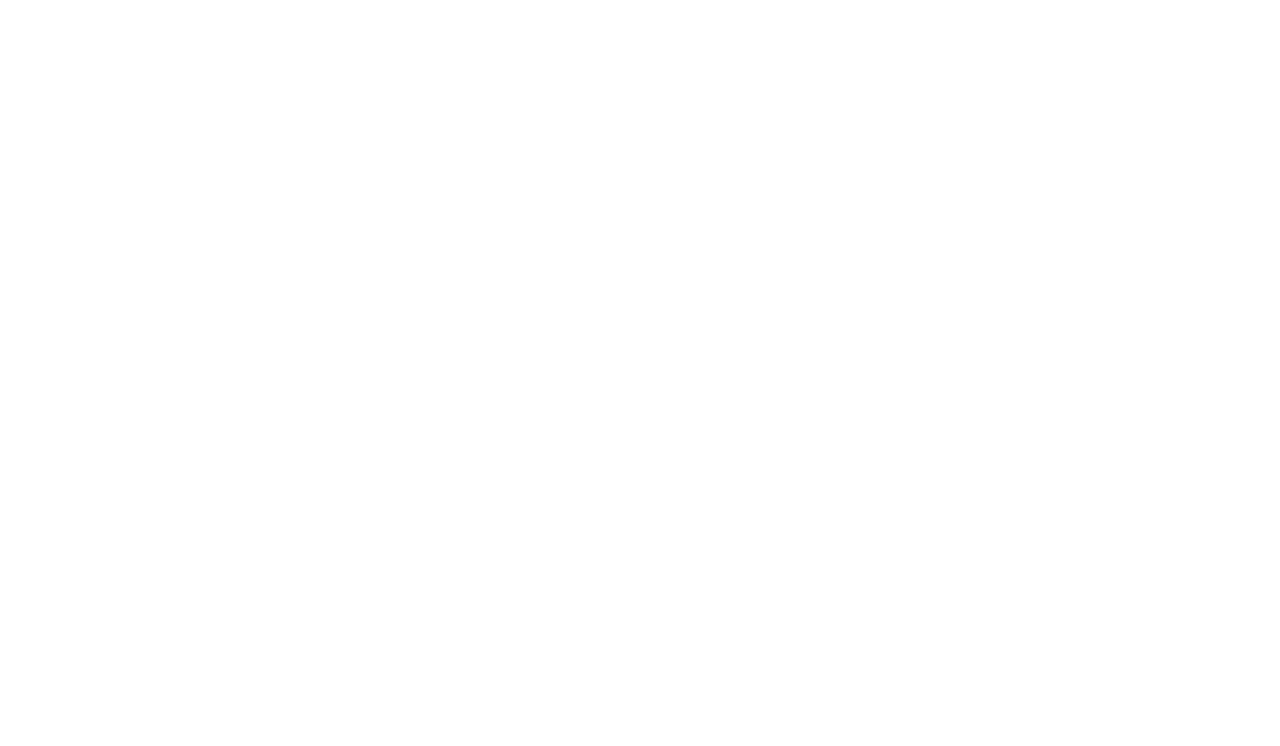
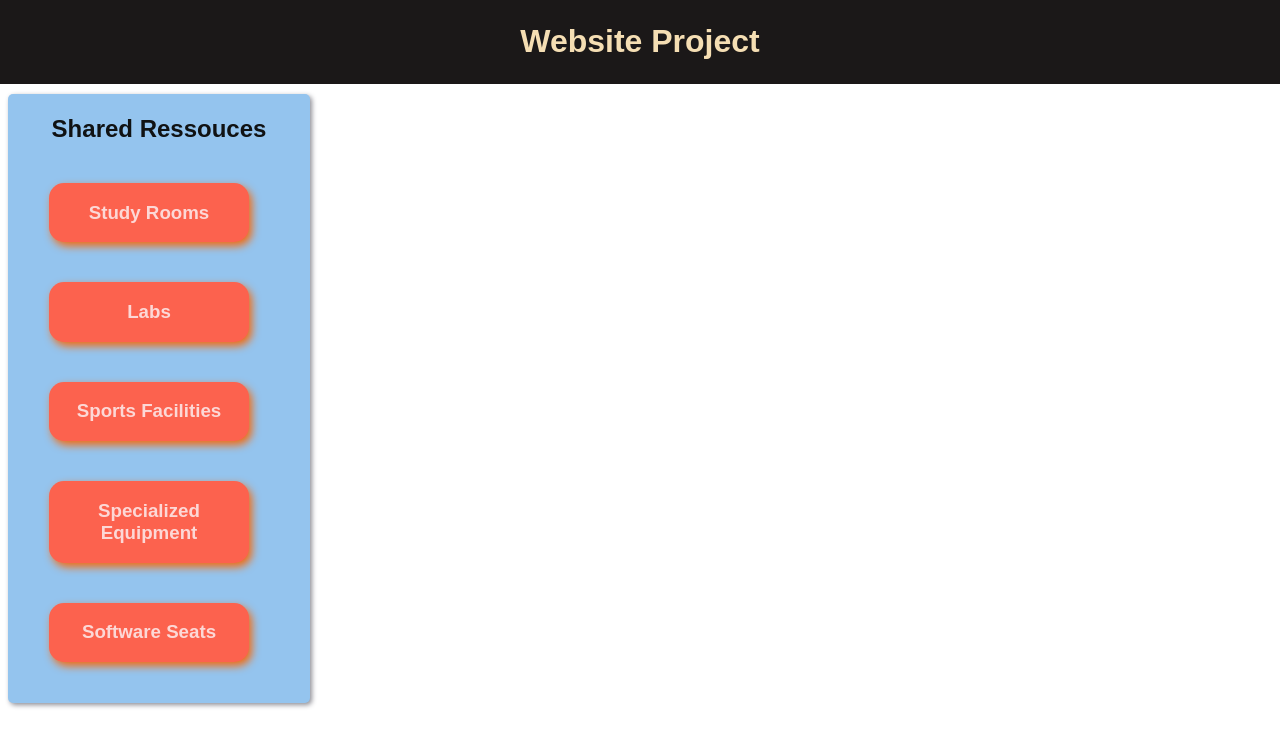
Before and after one commit to ShayLuan/UniversityResourceBooking, a plain HTML site: page Project Website/index.html in a window 1280 px wide. Drawn offline with Linux system fonts and the light colour scheme.

Commit message:
start of homepage - test

```diff
--- a/Project Website/index.html
+++ b/Project Website/index.html
@@ -1,12 +1,33 @@
 <!DOCTYPE html>
 <html lang="en">
-<head>
-    <meta charset="UTF-8">
-    <meta name="viewport" content="width=device-width, initial-scale=1.0">
-    <title>Document</title>
-    <link rel="stylesheet" type="text/css" href="style.css">
-</head>
-<body>
+  <head>
+    <meta charset="UTF-8" />
+    <meta name="viewport" content="width=device-width, initial-scale=1.0" />
+    <title>SOEN 287 Project</title>
+    <link rel="stylesheet" type="text/css" href="style.css" />
+  </head>
+  <body>
+    <div id="title">
+      <h1>Website Project</h1>
+    </div>
+    <div id="bigBox">
+      <h2>Shared Ressouces</h2>
+      <div class="box">
+        <h3>Study Rooms</h3>
+      </div>
+      <div class="box">
+        <h3>Labs</h3>
+      </div>
+      <div class="box">
+        <h3>Sports Facilities</h3>
+      </div>
+      <div class="box">
+        <h3>Specialized Equipment</h3>
+      </div>
+      <div class="box">
+        <h3>Software Seats</h3>
+      </div>
+    </div>
     <script type="text/javascript" src="script.js"></script>
-</body>
+  </body>
 </html>
--- a/Project Website/style.css
+++ b/Project Website/style.css
@@ -0,0 +1,35 @@
+body {
+  font-family: Arial, Helvetica, sans-serif;
+}
+
+#title {
+  text-align: center;
+  background-color: rgb(27, 24, 24);
+  color: wheat;
+  padding: 2px;
+  margin: -8px;
+}
+
+#bigBox {
+  width: 300px;
+  background-color: rgb(148, 196, 238);
+  color: rgb(16, 18, 19);
+  border-radius: 5px;
+  box-shadow: 2px 2px 5px rgb(142, 142, 150);
+  margin-top: 18px;
+  padding: 1px;
+  text-align: center;
+}
+
+.box {
+  width: 200px;
+  background-color: rgb(252, 98, 78);
+  color: rgb(252, 216, 214);
+  display: flex;
+  justify-content: center;
+  align-items: center;
+  border-radius: 15px;
+  box-shadow: 3px 4px 8px rgb(245, 106, 13);
+  margin: 40px;
+  text-align: center;
+}
```
